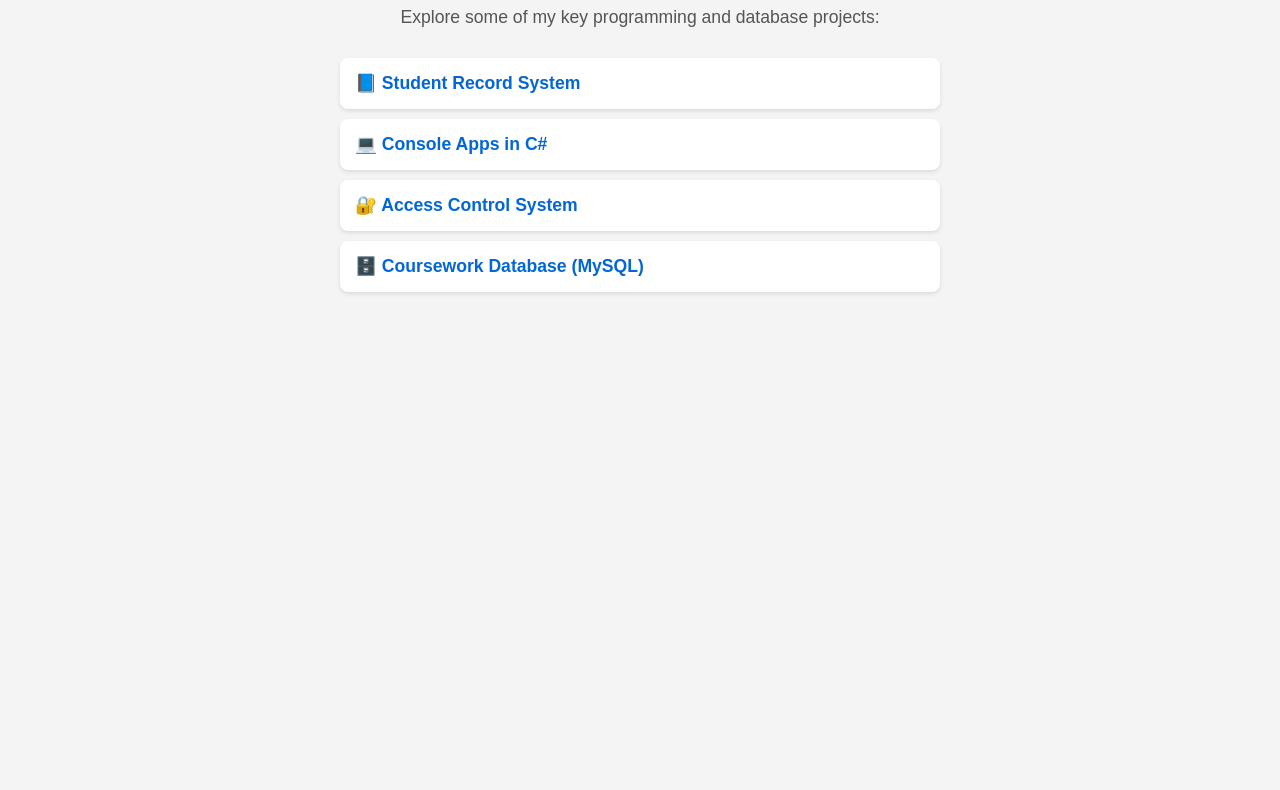
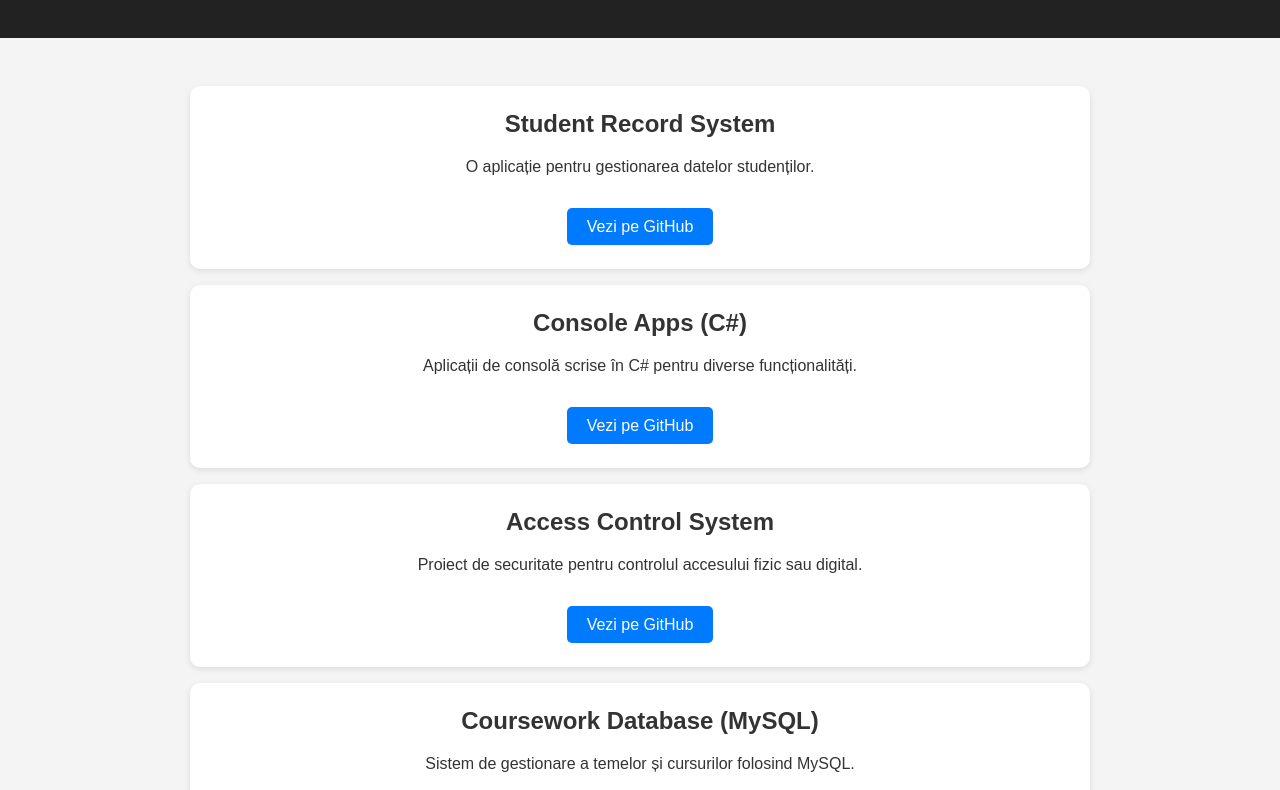
Before and after one commit to IonelStan87/ionelstan87.github.io, a plain HTML site: page index.html in a window 1280 px wide. Shown: the part 113-903 px from the top of the page. Before the commit the page ends 800 px from the top, so only its background shows below. Drawn offline with Linux system fonts and the light colour scheme.

Commit message:
Add files via upload

```diff
--- a/index.html
+++ b/index.html
@@ -1,60 +1,81 @@
+
 <!DOCTYPE html>
 <html lang="en">
 <head>
-  <meta charset="UTF-8" />
-  <meta name="viewport" content="width=device-width, initial-scale=1.0"/>
-  <title>Ionel Stan – GitHub Portfolio</title>
+    <meta charset="UTF-8">
+    <title>Ionel Stan | Portofoliu</title>
     <style>
         body {
             font-family: Arial, sans-serif;
-      background-color: #f4f4f4;
+            background: #f4f4f4;
+            color: #333;
             margin: 0;
-      padding: 40px;
+            padding: 0;
+            text-align: center;
+        }
+        header {
+            background-color: #222;
+            color: white;
+            padding: 2rem 1rem;
         }
         h1 {
-      text-align: center;
-      color: #222;
+            margin: 0;
         }
-    p {
-      text-align: center;
-      font-size: 1.1em;
-      color: #555;
+        .container {
+            max-width: 900px;
+            margin: 2rem auto;
+            padding: 1rem;
         }
-    ul {
-      max-width: 600px;
-      margin: 30px auto;
-      padding: 0;
-      list-style: none;
+        .project {
+            background: white;
+            border-radius: 10px;
+            padding: 1.5rem;
+            margin-bottom: 1rem;
+            box-shadow: 0 2px 6px rgba(0,0,0,0.1);
         }
-    li {
-      background: white;
-      margin: 10px 0;
-      padding: 15px;
-      border-radius: 8px;
-      box-shadow: 0 2px 4px rgba(0,0,0,0.1);
+        .project h2 {
+            margin-top: 0;
         }
-    a {
+        .project a {
+            display: inline-block;
+            margin-top: 1rem;
+            padding: 0.6rem 1.2rem;
+            background: #007bff;
+            color: white;
             text-decoration: none;
-      color: #0366d6;
-      font-weight: bold;
-      font-size: 1.1em;
+            border-radius: 5px;
         }
-    a:hover {
-      text-decoration: underline;
+        .project a:hover {
+            background: #0056b3;
         }
     </style>
 </head>
 <body>
-
-  <h1>Ionel Stan – GitHub Portfolio</h1>
-  <p>Explore some of my key programming and database projects:</p>
-
-  <ul>
-    <li><a href="https://github.com/IonelStan87/student-record-system" target="_blank">📘 Student Record System</a></li>
-    <li><a href="https://github.com/IonelStan87/console-apps-csharp" target="_blank">💻 Console Apps in C#</a></li>
-    <li><a href="https://github.com/IonelStan87/access-control-system" target="_blank">🔐 Access Control System</a></li>
-    <li><a href="https://github.com/IonelStan87/coursework-database-mysql" target="_blank">🗄️ Coursework Database (MySQL)</a></li>
-  </ul>
-
+    <header>
+        <h1>Portofoliul lui Ionel Stan</h1>
+        <p>Proiecte dezvoltate cu pasiune și dedicare</p>
+    </header>
+    <div class="container">
+        <div class="project">
+            <h2>Student Record System</h2>
+            <p>O aplicație pentru gestionarea datelor studenților.</p>
+            <a href="https://github.com/IonelStan87/student-record-system" target="_blank">Vezi pe GitHub</a>
+        </div>
+        <div class="project">
+            <h2>Console Apps (C#)</h2>
+            <p>Aplicații de consolă scrise în C# pentru diverse funcționalități.</p>
+            <a href="https://github.com/IonelStan87/console-apps-csharp" target="_blank">Vezi pe GitHub</a>
+        </div>
+        <div class="project">
+            <h2>Access Control System</h2>
+            <p>Proiect de securitate pentru controlul accesului fizic sau digital.</p>
+            <a href="https://github.com/IonelStan87/access-control-system" target="_blank">Vezi pe GitHub</a>
+        </div>
+        <div class="project">
+            <h2>Coursework Database (MySQL)</h2>
+            <p>Sistem de gestionare a temelor și cursurilor folosind MySQL.</p>
+            <a href="https://github.com/IonelStan87/coursework-database-mysql" target="_blank">Vezi pe GitHub</a>
+        </div>
+    </div>
 </body>
 </html>
```
Lines whose indentation alone changed are shown as unchanged.
